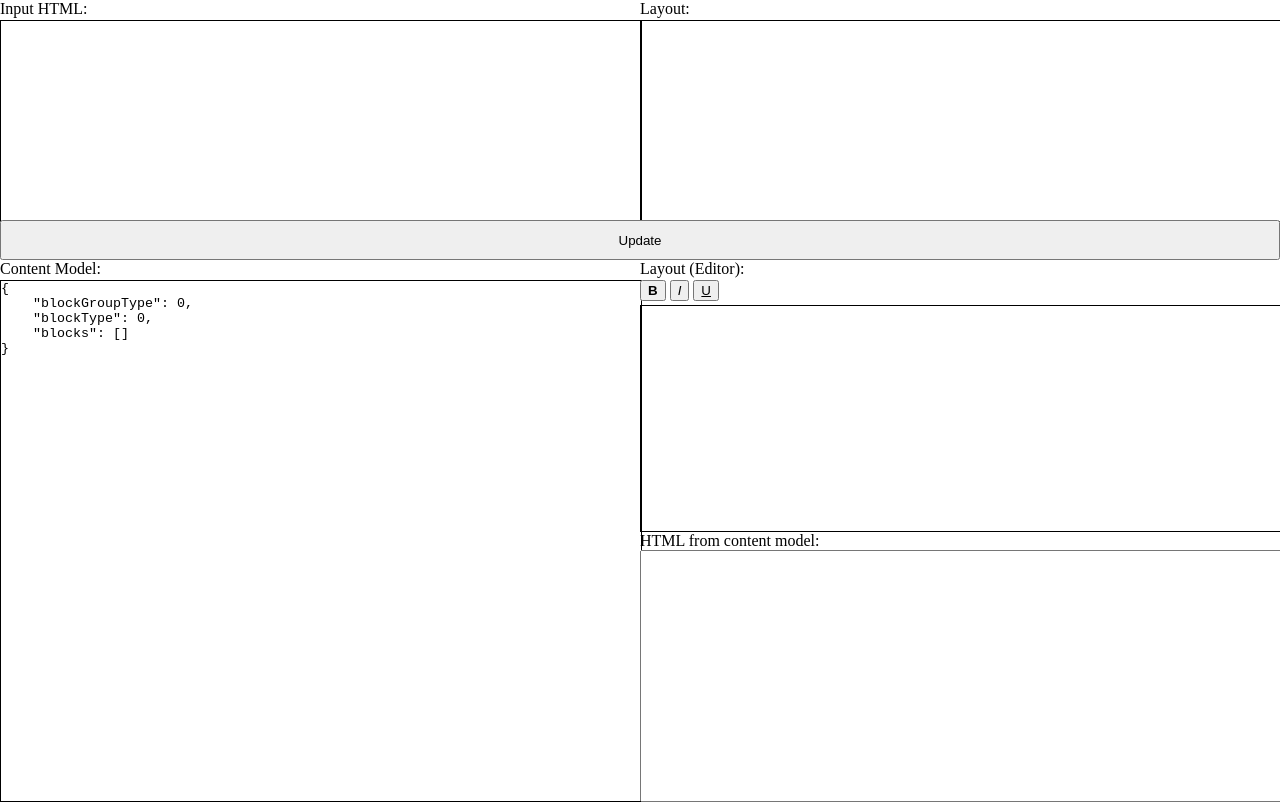
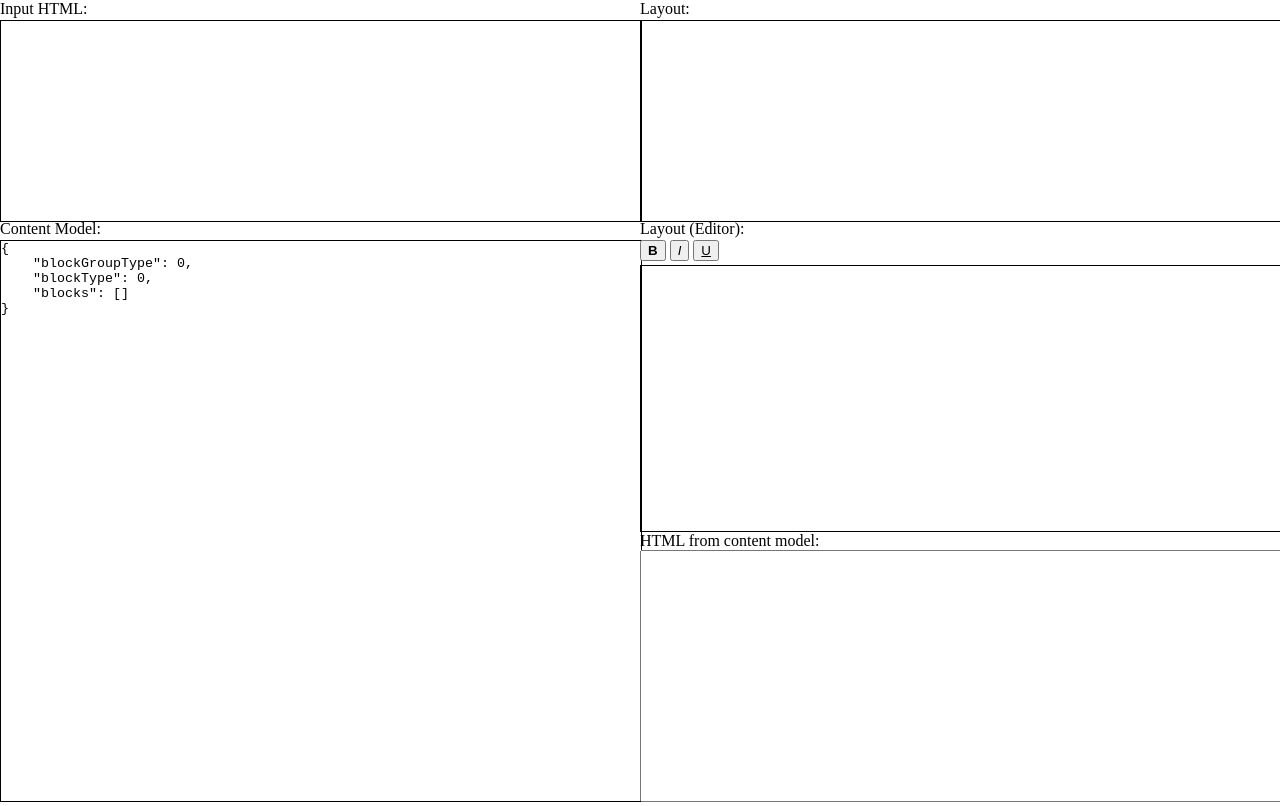
Before and after one commit to JiuqingSong/contentModel, a website built with webpack: page index.html in a window 1280 px wide. Built offline with nearby package versions, Linux system fonts and the light colour scheme; what roosterjs-editor-core, roosterjs-editor-dom would draw is missing.

Commit message:
Remove unused button

```diff
--- a/index.html
+++ b/index.html
@@ -65,7 +65,6 @@
                     <div id="layout" class="box"></div>
                 </div>
             </div>
-            <div><button id="btnUpdate" style="width: 100%; height: 40px">Update</button></div>
             <div class="container" style="height: 20px; flex-grow: 0">
                 <div class="column">Content Model:</div>
                 <div class="column">Layout (Editor):</div>
```
